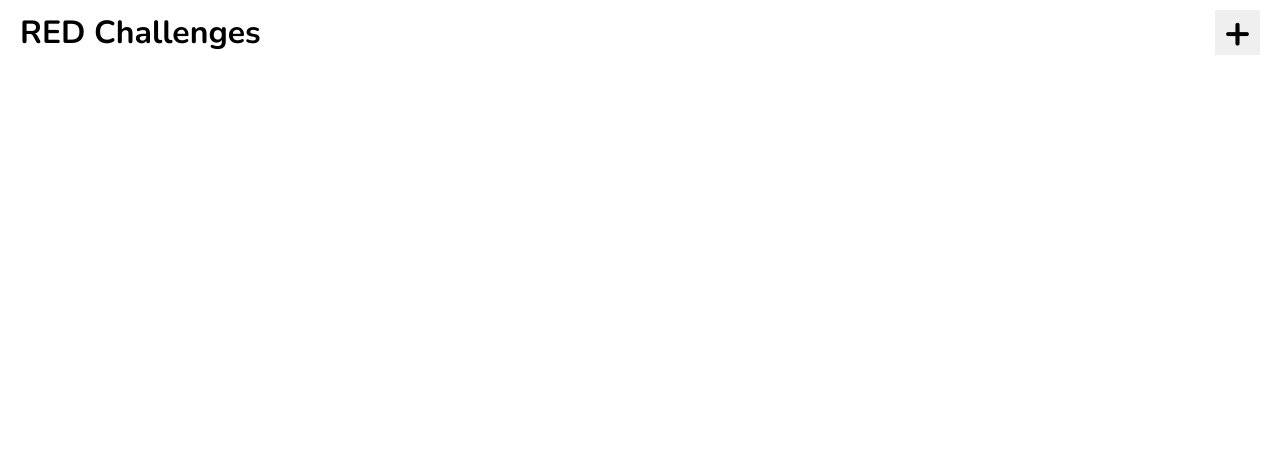
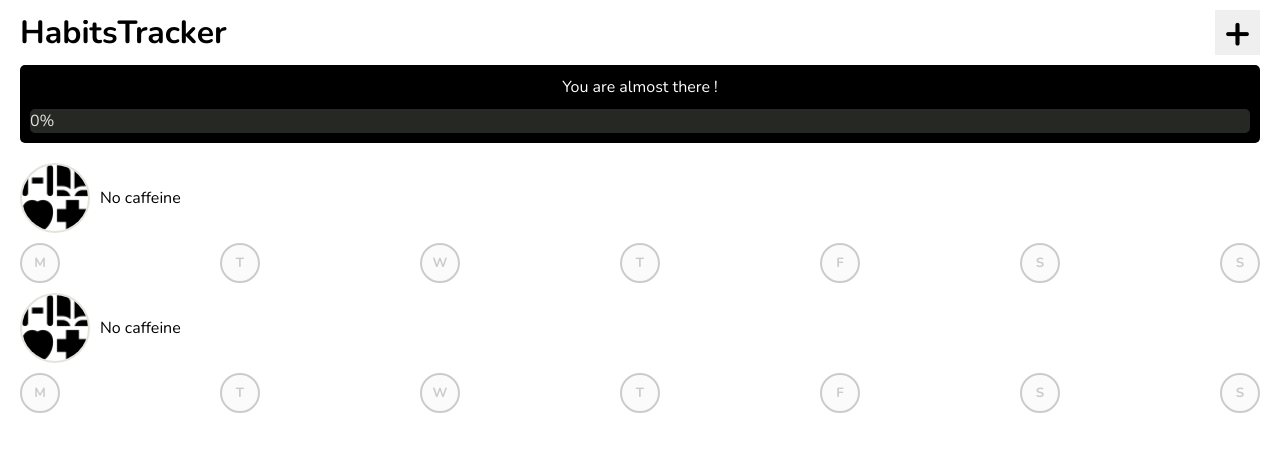
Before and after one commit to lightcom1/habits-tracker, a React (Vite) app: page / in a window 1280 px wide. Shown: the top 452 px of the page. Built offline with nearby package versions, Linux system fonts and the light colour scheme.

Commit message:
added habit items & progress bar

```diff
--- a/src/App.tsx
+++ b/src/App.tsx
@@ -1,11 +1,34 @@
 import './App.scss';
 import Header from './components/header/Header';
+import ProgressBar from './components/progress-bar/ProgressBar';
+import { useState } from 'react';
+import { IHabit } from './components/habits/habit.interface';
+import Habits from './components/habits/Habits';
 
 function App() {
+	const [habits, setHabits] = useState<IHabit[]>([
+		{
+			id: 1,
+			img: './habit.png',
+			name: 'No caffeine',
+			completed: [false, false, false, false, false, false, false],
+		},
+		{
+			id: 2,
+			img: './habit.png',
+			name: 'No caffeine',
+			completed: [false, false, false, false, false, false, false],
+		},
+	]);
+
 	return (
-		<div className='App'>
+		<>
 			<Header />
-		</div>
+			<main>
+				<ProgressBar />
+				<Habits habits={habits} />
+			</main>
+		</>
 	);
 }
 
--- /dev/null
+++ b/src/components/habits/HabitItem.tsx
@@ -0,0 +1,27 @@
+import { FC } from 'react';
+import { IHabit } from './habit.interface';
+import styles from './Habits.module.scss';
+const weekDays = ['M', 'T', 'W', 'T', 'F', 'S', 'S'];
+
+const HabitItem: FC<{ habit: IHabit }> = ({ habit }) => {
+	const toggleHabit = () => {};
+
+	return (
+		<div className={styles.habit}>
+			<div className={styles.habitHeader}>
+				<img src={habit.img} width='70' alt='' />
+				<span className={styles.habitName}>{habit.name}</span>
+			</div>
+			<div className={styles.habitPlan}>
+				{weekDays.map(name => (
+					<button onClick={toggleHabit}>
+						<img src='./check.svg' alt='' />
+						<span> {name} </span>
+					</button>
+				))}
+			</div>
+		</div>
+	);
+};
+
+export default HabitItem;
--- /dev/null
+++ b/src/components/habits/Habits.module.scss
@@ -0,0 +1,73 @@
+.habit {
+	margin-bottom: 10px;
+	animation: zoomIn 0.6s;
+}
+
+.habitHeader {
+	display: flex;
+	align-items: center;
+	gap: 10px;
+	margin-bottom: 10px;
+
+	img {
+		border-radius: 50%;
+		border: 2px solid #e2e4dd;
+	}
+
+	.habitName {
+		color: #000;
+	}
+}
+
+.habitPlan {
+	display: flex;
+	align-items: center;
+	justify-content: space-between;
+
+	button {
+		border-radius: 50%;
+		border: 2px solid #000;
+		opacity: 20%;
+		height: 40px;
+		width: 40px;
+		display: flex;
+		align-items: center;
+		justify-content: center;
+		text-transform: uppercase;
+		transition: opacity 0.3s ease-out;
+		font-weight: 700;
+
+		img {
+			display: none;
+		}
+
+		&.checked {
+			background-color: #000;
+			border: none;
+			opacity: 100%;
+
+			img {
+				display: inline-block;
+			}
+
+			span {
+				display: none;
+			}
+		}
+	}
+}
+
+@keyframes zoomIn {
+	from {
+		opacity: 0;
+		transform: scale (0.5);
+	}
+	65% {
+		opacity: 0.8;
+		transform: scale (1.15);
+	}
+	to {
+		opacity: 1;
+		transform: scale (1);
+	}
+}
--- /dev/null
+++ b/src/components/habits/Habits.tsx
@@ -0,0 +1,16 @@
+import { FC } from 'react';
+import { IHabit } from './habit.interface';
+import styles from './Habits.module.scss';
+import HabitItem from './HabitItem';
+
+const Habits: FC<{ habits: IHabit[] }> = ({ habits }) => {
+	return (
+		<section className={styles.habitContainer}>
+			{habits.map(habit => (
+				<HabitItem habit={habit} key={habit.id} />
+			))}
+		</section>
+	);
+};
+
+export default Habits;
--- /dev/null
+++ b/src/components/habits/habit.interface.ts
@@ -0,0 +1,6 @@
+export interface IHabit {
+	id: number;
+	img: string;
+	name: string;
+	completed: boolean[];
+}
--- a/src/components/header/Header.module.scss
+++ b/src/components/header/Header.module.scss
@@ -16,11 +16,14 @@
 	width: 45px;
 	height: 45px;
 	font-weight: 700;
-	transform-origin: center center;
-	transition: rotate 0.3s ease;
 	user-select: none;
 
-	&.rotate {
+	span {
+		transform-origin: center center;
+		transition: rotate 0.3s ease;
+	}
+
+	&.rotate span {
 		rotate: 45deg;
 	}
 }
@@ -59,6 +62,11 @@
 	border-right-width: 1px;
 	border-top-left-radius: 5px;
 	border-bottom-left-radius: 5px;
+	font-size: 18px;
+
+	&::placeholder {
+		padding-left: 3px;
+	}
 }
 
 .addHabitButton {
@@ -66,6 +74,8 @@
 	padding: 5px 10px;
 	border: 2px solid #000;
 	border-left-width: 1px;
+	font-size: 18px;
+	font-weight: 700;
 	border-top-right-radius: 5px;
 	border-bottom-right-radius: 5px;
 }
--- a/src/components/header/Header.tsx
+++ b/src/components/header/Header.tsx
@@ -10,11 +10,11 @@ const Header: FC = () => {
 
 	return (
 		<header className={styles.header}>
-			<h1 className=''> RED Challenges </h1>
+			<h1 className=''>HabitsTracker</h1>
 			<button className={cn(styles.addHabit, {
 				[styles.rotate]: isShow,
 			})} onClick={() => setIsShow(!isShow)}>
-				+
+				<span>+</span>
 			</button>
 			<div
 				className={cn(styles.form, {
@@ -25,7 +25,7 @@ const Header: FC = () => {
 						value={habitName}
 						onChange={e => setHabitName(e.target.value)}
 						className={styles.inputHabitName}
-						type=' text '
+						type='text'
 						placeholder='Enter habit name'
 					/>
 				</label>
--- /dev/null
+++ b/src/components/progress-bar/ProgressBar.module.scss
@@ -0,0 +1,24 @@
+.progressWrapper {
+	border-radius: 5px;
+	background-color: #000;
+	padding: 10px;
+	margin-bottom: 20px;
+}
+
+.progressHeader {
+	color: #fff;
+	margin-bottom: 10px;
+	text-align: center;
+}
+
+.progressBar {
+	background: #262923;
+	text-align: center;
+	border-radius: 5px;
+	overflow: hidden;
+
+	div {
+		background: #f5f6f7;
+		transition: width 0.5s ease;
+	}
+}
--- /dev/null
+++ b/src/components/progress-bar/ProgressBar.tsx
@@ -0,0 +1,15 @@
+import { FC } from 'react';
+import styles from './ProgressBar.module.scss';
+
+const ProgressBar: FC = () => {
+	return (
+		<section className={styles.progressWrapper}>
+			<div className={styles.progressHeader}> You are almost there ! </div>
+			<div className={styles.progressBar}>
+				<div style={{ width: 0 }}>0%</div>
+			</div>
+		</section>
+	);
+};
+
+export default ProgressBar;
```
Also changed, not shown: public/check.svg (added), public/habit.png (added).
